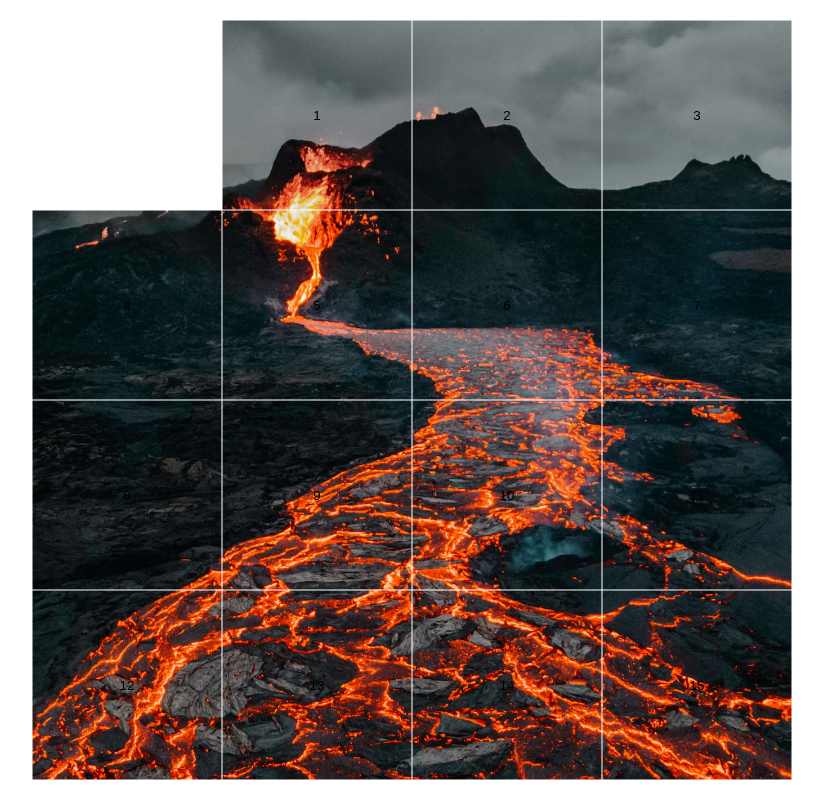
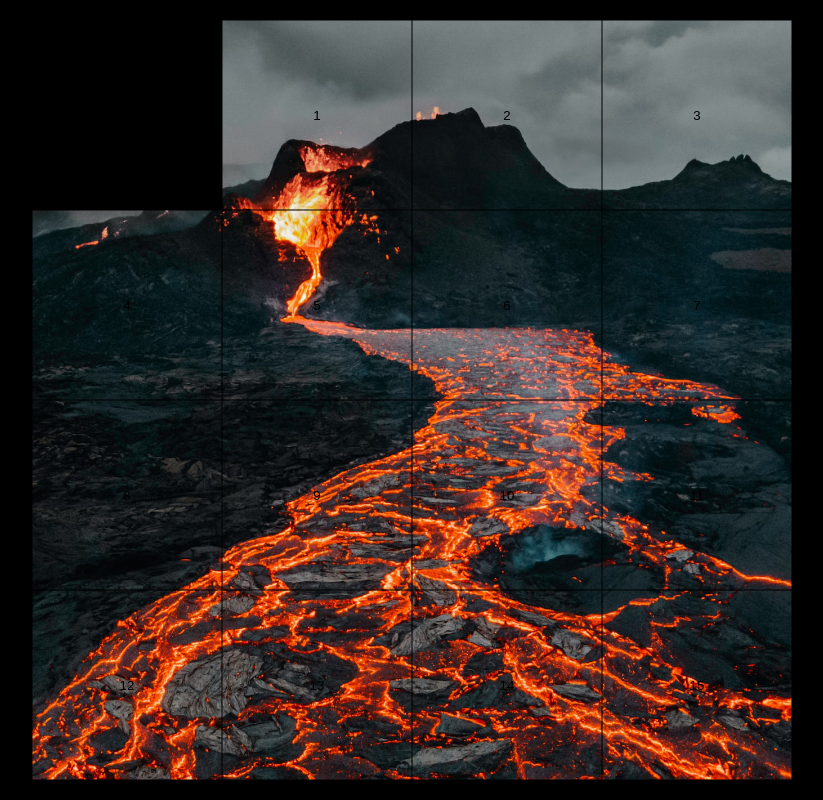
Before and after one commit to bence-toth/daniel-klotski, a React (Create React App) app: page / in a window 1280 px wide. Shown: the whole page, without its empty margins (228-1051 px from the left). Built offline with nearby package versions, Linux system fonts and the light colour scheme.

Commit message:
Switched to black background so my eyes don't hurt during development

```diff
--- a/src/Klotski.css
+++ b/src/Klotski.css
@@ -22,5 +22,5 @@
   height: 100%;
   cursor: pointer;
   border: 0;
-  box-shadow: 0 0 0 0.5px inset white;
+  box-shadow: 0 0 0 0.5px inset black;
 }
--- a/src/index.css
+++ b/src/index.css
@@ -9,3 +9,7 @@ body,
 #root {
   height: 100%;
 }
+
+body {
+  background-color: black;
+}
```
